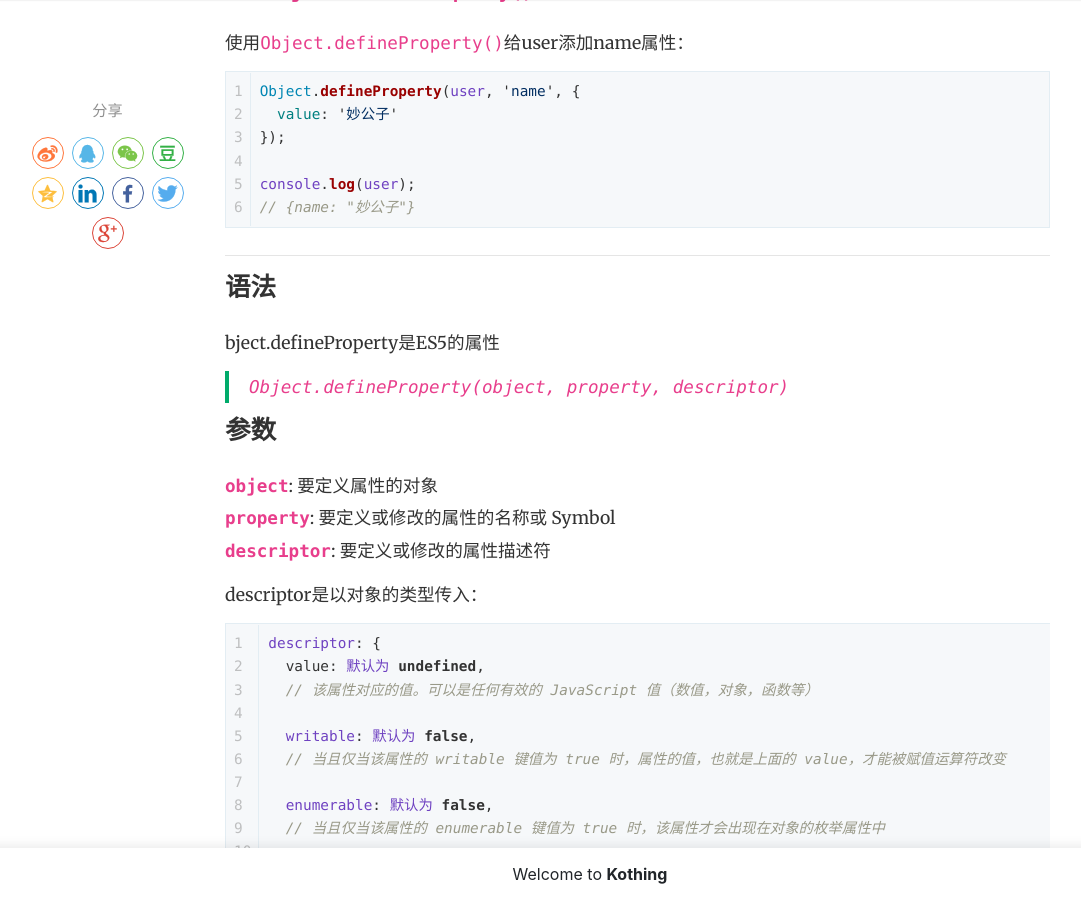
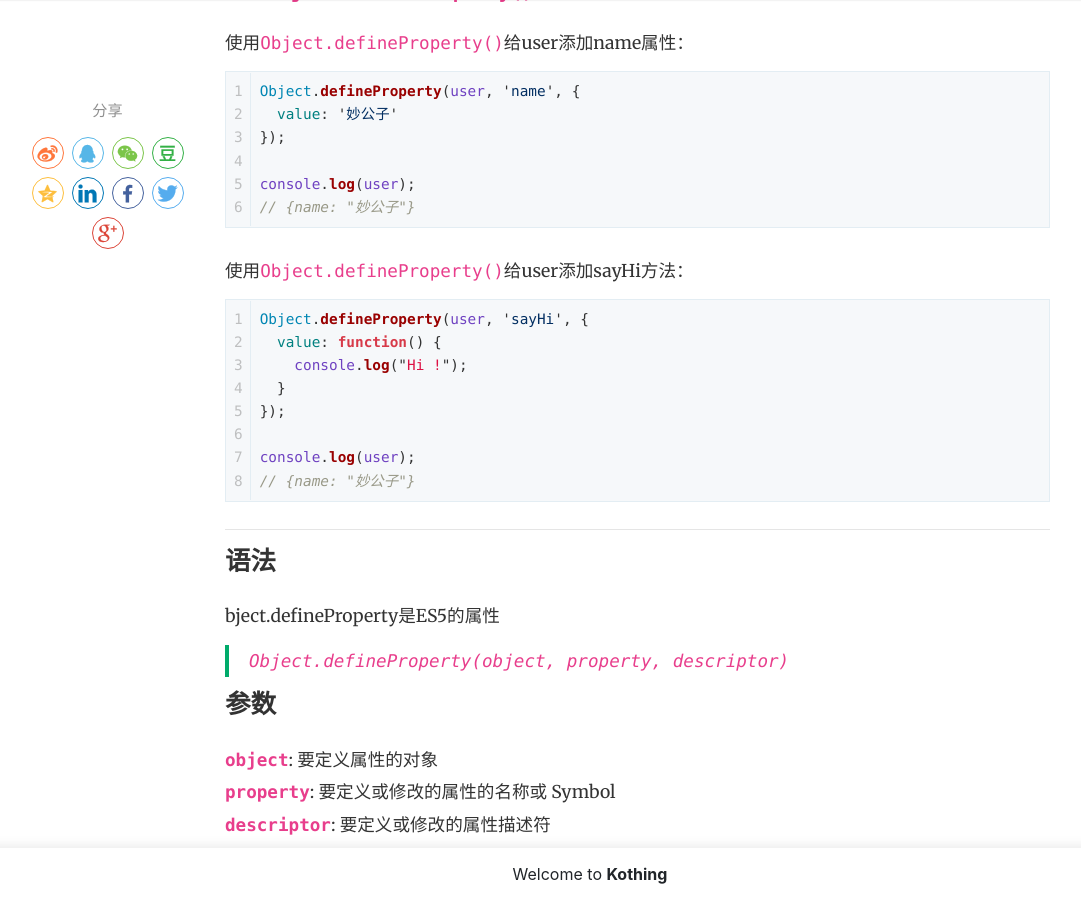
Before and after one commit to kothing/kothing.github.io, a Jekyll site: the page built from _posts/2021-06-22-Object.defineProperty.md, in a window 1280 px wide and 900 px high, scrolled down 1556 px. Shown: the whole window, without its empty margins (50-1131 px from the left). Built offline with Jekyll 4.4.1, drawn with Linux system fonts in a browser that asks for light colours; nearby versions of some CDN libraries; comment, search, counter and statistics services are not loaded.

Commit message:
Update 2021-06-22-Object.defineProperty.md

````diff
--- a/_posts/2021-06-22-Object.defineProperty.md
+++ b/_posts/2021-06-22-Object.defineProperty.md
@@ -38,6 +38,17 @@ console.log(user);
 ```js
 Object.defineProperty(user, 'name', {
   value: '妙公子'
+});
+
+console.log(user);
+// {name: "妙公子"}
+```
+使用`Object.defineProperty()`给user添加sayHi方法：
+```js
+Object.defineProperty(user, 'sayHi', {
+  value: function() {
+    console.log("Hi !");
+  }
 });
 
 console.log(user);
@@ -214,10 +225,10 @@ console.log(keys);
 
 第一次定义属性时把 `configurable` 设置为 `false`
 ```js
-let user ={
+let user = {
  name: "妙公子",
  age: 25
-} ;
+};
 
 // 定义一个性别属性 不可以被删除和重新定义特性
 Object.defineProperty(user, "gender", {
````
